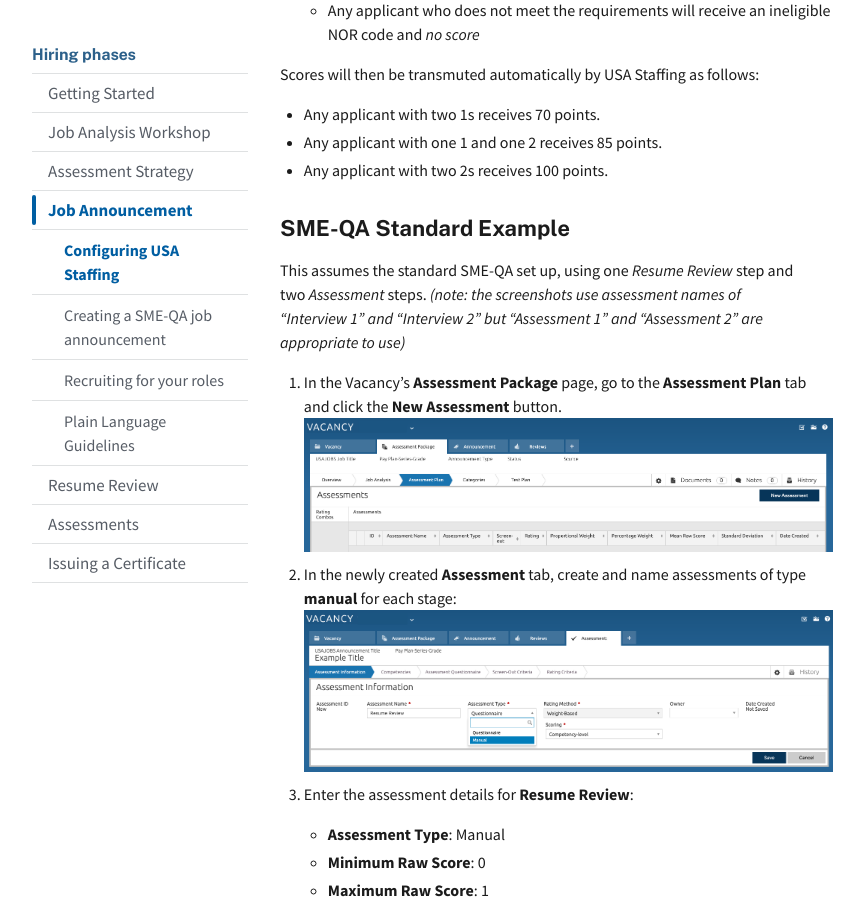
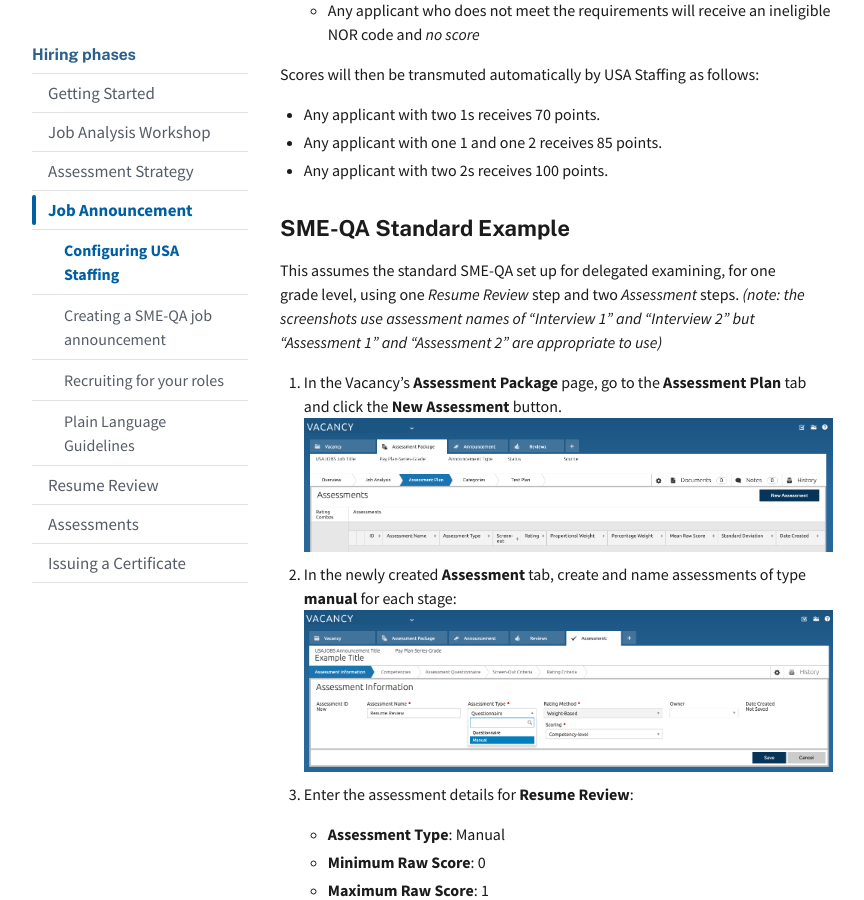
Before and after one commit to usds/SME-QA-Website, a Jekyll site: the page built from pages/phases/job-announcement/configuring-usas.md, in a window 1280 px wide and 900 px high, scrolled down 1239 px. Shown: the whole window, without its empty margins (128-992 px from the left). Built offline with Jekyll 4.4.1, drawn with Linux system fonts in a browser that asks for light colours.

Commit message:
Update configuring-usas.md

```diff
--- a/pages/phases/job-announcement/configuring-usas.md
+++ b/pages/phases/job-announcement/configuring-usas.md
@@ -45,7 +45,7 @@
 
 
 ### SME-QA Standard Example
-This assumes the standard SME-QA set up, using one *Resume Review* step and two *Assessment* steps. _(note: the screenshots use assessment names of "Interview 1" and "Interview 2" but "Assessment 1" and "Assessment 2" are appropriate to use)_
+This assumes the standard SME-QA set up for delegated examining, for one grade level, using one *Resume Review* step and two *Assessment* steps. _(note: the screenshots use assessment names of "Interview 1" and "Interview 2" but "Assessment 1" and "Assessment 2" are appropriate to use)_
 1. In the Vacancy's **Assessment Package** page, go to the **Assessment Plan** tab and click the **New Assessment** button.
     [![USA Staffing create a new assessment](/assets/img/usas/assessment-package-new-assessment.png)](/assets/img/usas/assessment-package-new-assessment.png){:target="_blank"}
 
```
